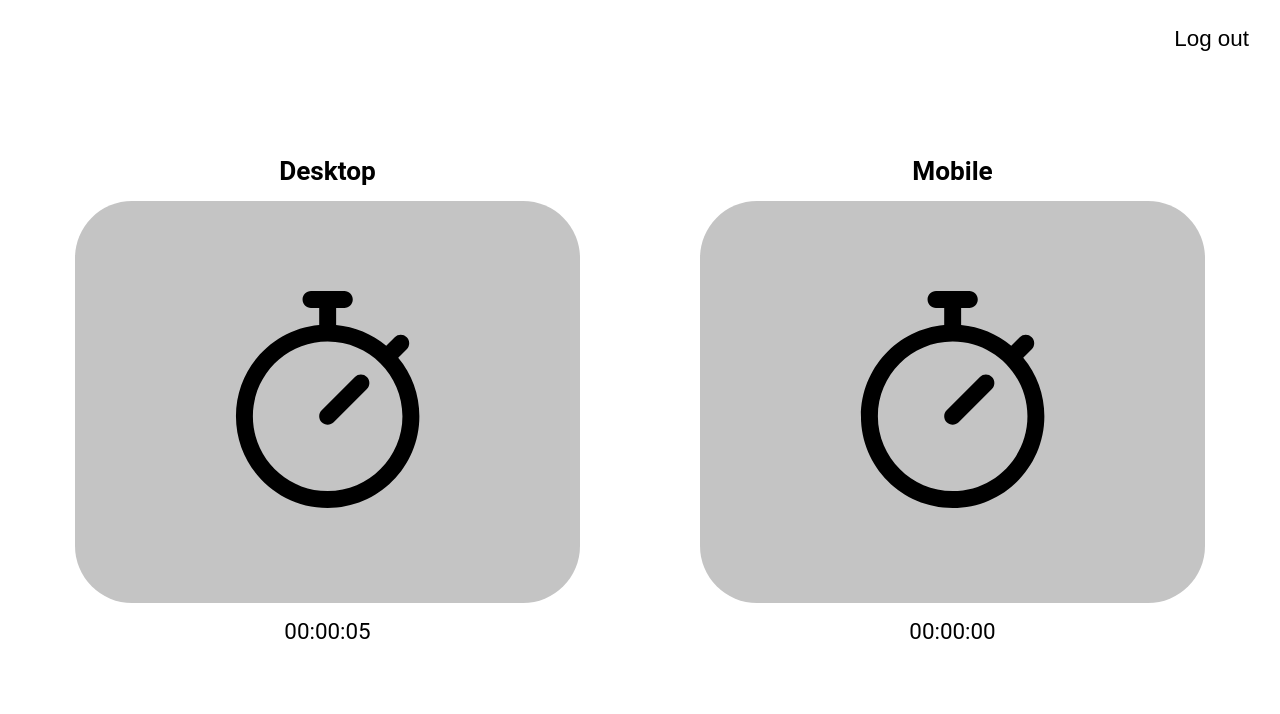
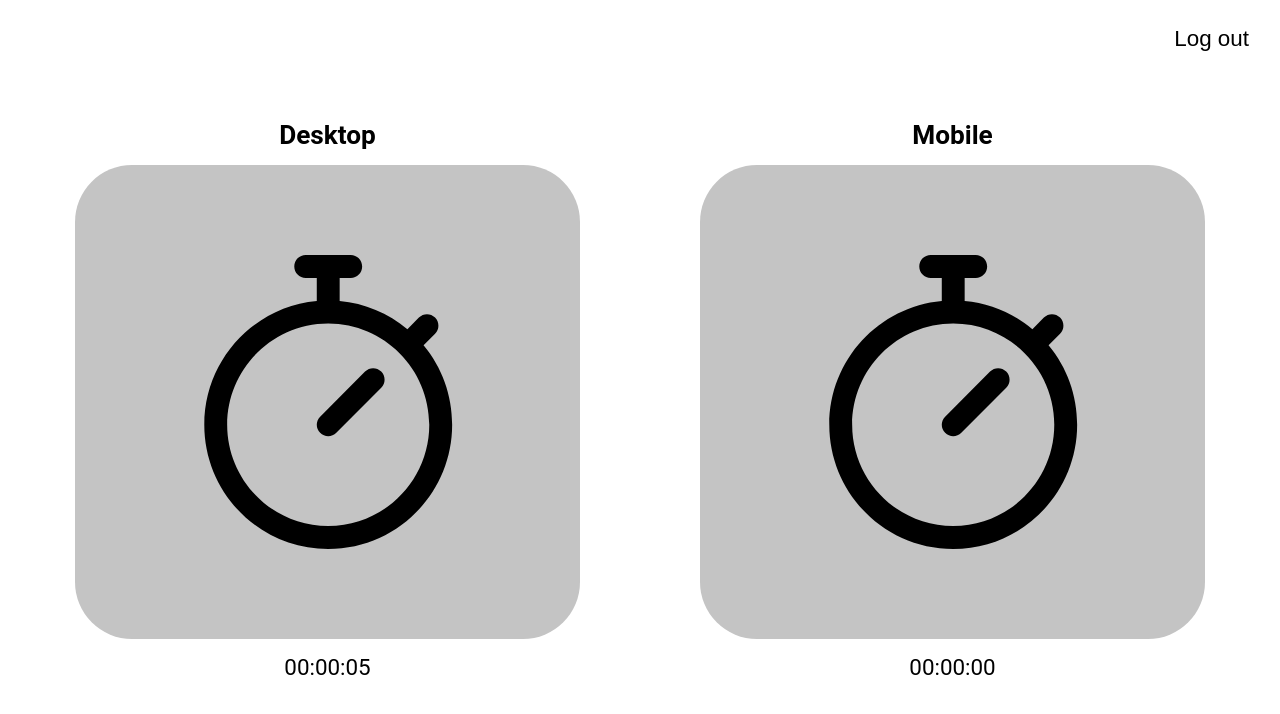
Before and after one commit to Nazar-Sch/timer-app, a React (Create React App) app: page / in a window 1280 px wide. Shown: the top 714 px of the page. Built offline with nearby package versions, Linux system fonts and the light colour scheme; no server answers; the database is empty; sample sign-in values are in the browser's storage.

Commit message:
refactor: styles and remove unusable div

```diff
--- a/src/components/styled/index.tsx
+++ b/src/components/styled/index.tsx
@@ -63,8 +63,8 @@ export const Form = styled.form`
 `
 
 export const Title = styled.h2`
-  padding-bottom: 50px;
-  padding-top: 100px;
+  padding-bottom: ${isMobile ? '35px' : '50px'};
+  padding-top: ${isMobile ? '75px' : '100px'};
 `
 
 export const TimerTitle = styled.h3`
@@ -93,13 +93,16 @@ export const ButtonSubmit = styled.button`
   background-color: #828282;
   border-radius: 63px;
   border: 0;
+  &:focus {
+    outline: none;
+  }
   cursor: pointer;
   font-size: ${fontSize};
 `
 
 export const FooterWrapper = styled(Link)`
-  padding-top: 30px;
-  padding-bottom: 30px;
+  padding-top: ${isMobile ? '10px' : '30px'};
+  padding-bottom: ${isMobile ? '10px' : '30px'};
   color: #88888C;
   text-decoration: underline;
   cursor: pointer;
@@ -109,18 +112,15 @@ export const FooterWrapper = styled(Link)`
   }
 `
 
-export const ImageWrapper = styled.div`
-  padding-top: ${isMobile ? '85px' : '90px'};
-  padding-bottom: ${isMobile ? '85px' : '90px'};
-  padding-left: ${isMobile ? '50px' : '90px'};
-  padding-right: ${isMobile ? '50px' : '90px'};
-`
-
 export const Image = styled.img`
   max-width: ${isMobile ? '100px' : '250px'};
   min-width: 100px;
   width: 100%;
   height: ${isMobile ? '100px' : 'auto'};
+  margin-top: ${isMobile ? '85px' : '90px'};
+  margin-bottom: ${isMobile ? '85px' : '90px'};
+  margin-left: ${isMobile ? '50px' : '90px'};
+  margin-right: ${isMobile ? '50px' : '90px'};
 `
 
 export const MinutesWrapper = styled.div`
--- a/src/pages/timer.tsx
+++ b/src/pages/timer.tsx
@@ -6,7 +6,6 @@ import {
   Layout,
   TimeWrapper,
   LogOutBtn,
-  ImageWrapper,
   Image,
   MinutesWrapper,
   TimerTitle,
@@ -61,9 +60,7 @@ const Timer: React.FC = () => {
       <TimeWrapper>
         <TimerTitle>Desktop</TimerTitle>
         <Wrapper>
-          <ImageWrapper>
-            <Image src={'/timer.svg'} alt="Timer" />
-          </ImageWrapper>
+          <Image src={'/timer.svg'} alt="Timer" />
         </Wrapper>
         <MinutesWrapper>{moment.utc(desktopTime*1000).format("HH:mm:ss")}</MinutesWrapper>
       </TimeWrapper>
@@ -71,9 +68,7 @@ const Timer: React.FC = () => {
       <TimeWrapper>
         <TimerTitle>Mobile</TimerTitle>
         <Wrapper>
-          <ImageWrapper>
-            <Image src={'/timer.svg'} alt="Timer" />
-          </ImageWrapper>
+          <Image src={'/timer.svg'} alt="Timer" />
         </Wrapper>
         <MinutesWrapper>{moment.utc(mobileTime*1000).format("HH:mm:ss")}</MinutesWrapper>
       </TimeWrapper>
```
Also changed, not shown: 1 other file (tests, documents, lock files or other folders).
